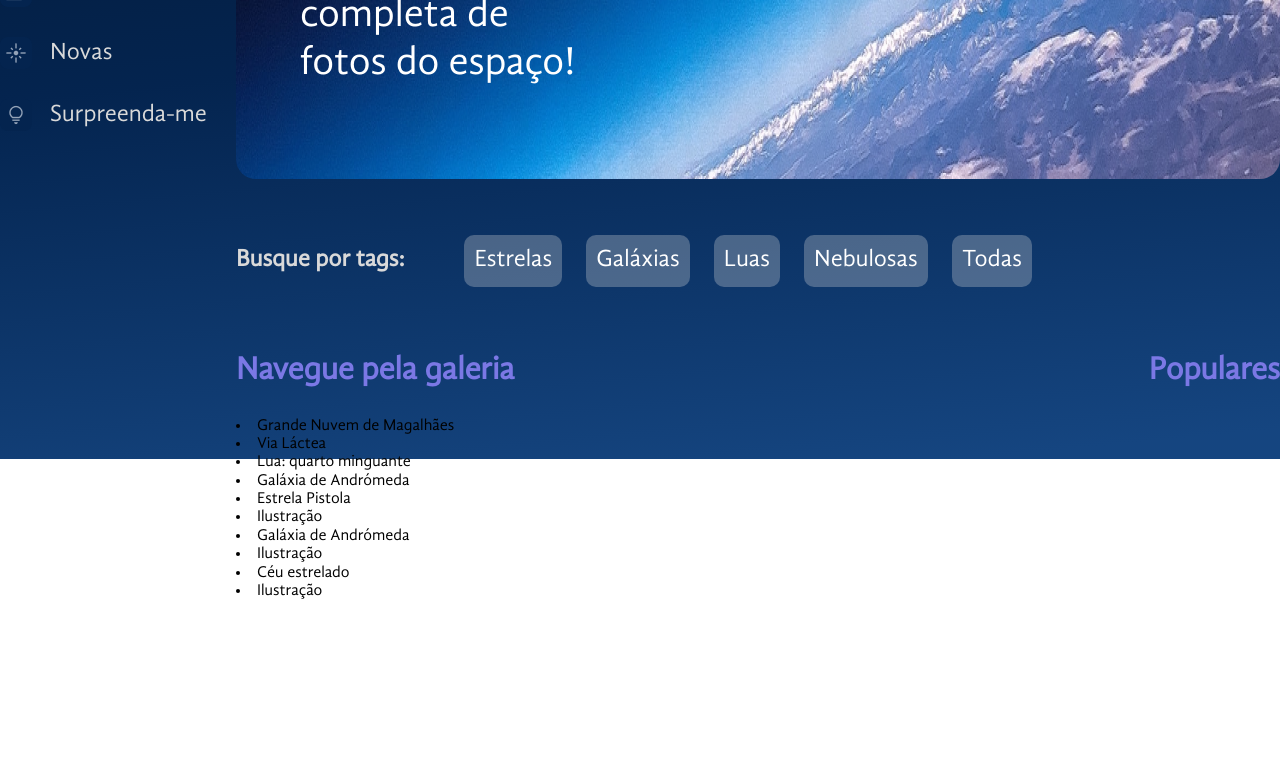
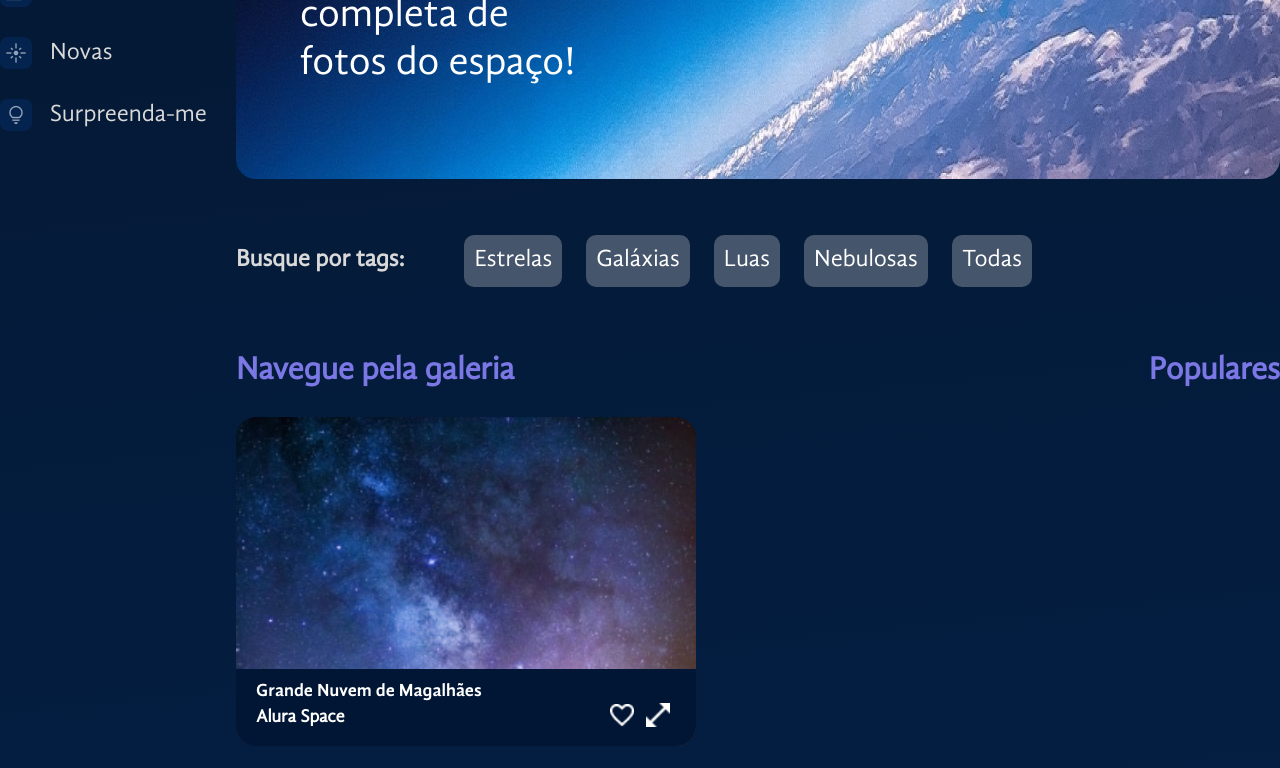
Before and after one commit to denisevieiraoliveira/space-app, a React (Vite) app: page / in a window 1280 px wide. Shown: the part 341-1109 px from the top of the page. Before the commit the page ends 941 px from the top, so only its background shows below. Built offline with nearby package versions, Linux system fonts and the light colour scheme.

Commit message:
Criando galeria

```diff
--- a/src/App.jsx
+++ b/src/App.jsx
@@ -10,7 +10,6 @@
 const FundoGradiente = styled.div`
   background: linear-gradient(174.61deg, #041833 4.16%, #04244F 48%, #154580 96.76%);
   width: 100%;
-  height: 100vh;
 `;
 
 const AppContainer = styled.div`
--- /dev/null
+++ b/src/componentes/Galeria/Imagem/index.jsx
@@ -0,0 +1,72 @@
+import styled from "styled-components";
+
+const Figure = styled.figure`
+    width: ${(props) => (props.$expandida ? '90%' : '460px')};
+    max-width: 100%;
+    margin: 0;
+    display: flex;
+    flex-direction: column;
+    position: relative;
+    & > img {
+        max-width: 100%;
+        border-radius: 20px;
+        position: relative;
+    }
+    figcaption {
+        width: 100%;
+        background-color: #001634;
+        border-radius: 0px 0px 20px 20px;
+        color: white;
+        box-sizing: border-box;
+        padding: 12px 20px;
+        position: absolute;
+        left: 0;
+        bottom: 0;
+        h3 {
+            font-family: 'GandhiSansBold';
+        }
+        h4 {
+            flex-grow: 1;
+        }
+        h3, h4 {
+            margin: 0;
+            font-size: 18px;
+        }
+    }
+`;
+
+const Rodape = styled.footer`
+    display: flex;
+    justify-content: space-between;
+    align-items: center;
+`;
+
+const BotaoIcone = styled.button`
+    background: transparent;
+    border: none;
+    img {
+        width: 24px;
+    }
+`;
+
+const Imagem = ({ foto, expandida=false }) => {
+    return (
+        <Figure id={`foto-${foto.tagId}`} $expandida={expandida}>
+            <img src={foto.path} alt={foto.titulo} />
+            <figcaption>
+                <h3>{foto.titulo}</h3>
+                <Rodape>
+                    <h4>{foto.fonte}</h4>
+                    <BotaoIcone>
+                        <img src="public/icones/favorito.png" alt="Botão de favorito" />
+                    </BotaoIcone>
+                    {!expandida && <BotaoIcone aria-hidden={expandida}>
+                        <img src="public/icones/expandir.png" alt="Botão de expandir" />
+                    </BotaoIcone>}
+                </Rodape>
+            </figcaption>
+        </Figure>
+    );
+}
+
+export default Imagem;
--- a/src/componentes/Galeria/index.jsx
+++ b/src/componentes/Galeria/index.jsx
@@ -2,29 +2,54 @@
 import Titulo from "../Titulo";
 import Tags from "./Tags";
 import Populares from "./Populares";
+import Imagem from "./Imagem";
 
 const GaleriaContainer = styled.div`
     display: flex;
-`;
+    gap: 24px;
+`
 
 const SecaoFluida = styled.section`
     flex-grow: 1;
 `;
 
-const Galeria = ({ fotos }) => {
+const ImagensContainer = styled.section`
+    display: flex;
+    flex-wrap: wrap;
+    gap: 24px;
+`;
 
+const Container = styled.div`
+  /* Estilos para todas as telas */
+  width: 100%;
+
+  @media (min-width: 768px) {
+    /* Estilos para telas a partir de 768px */
+    width: 80%;
+  }
+
+  @media (min-width: 1200px) {
+    /* Estilos para telas a partir de 1200px */
+    width: 60%;
+  }
+`;
+
+const Galeria = ({ fotos = [] }) => {
     return (
         <>
             <Tags />
             <GaleriaContainer>
                 <SecaoFluida>
                     <Titulo>Navegue pela galeria</Titulo>
-                    <ul>
-
-                    </ul>
-                    {fotos.map((foto) => (
-                        <li>{foto.titulo}</li>
-                    ))}
+                    <ImagensContainer>
+                        {fotos.map((foto) => (
+                            <Imagem
+                                key={foto.id}
+                                foto={foto}
+                                expandida={false}
+                            />
+                        ))}
+                    </ImagensContainer>
                 </SecaoFluida>
                 <Populares />
             </GaleriaContainer>
```
